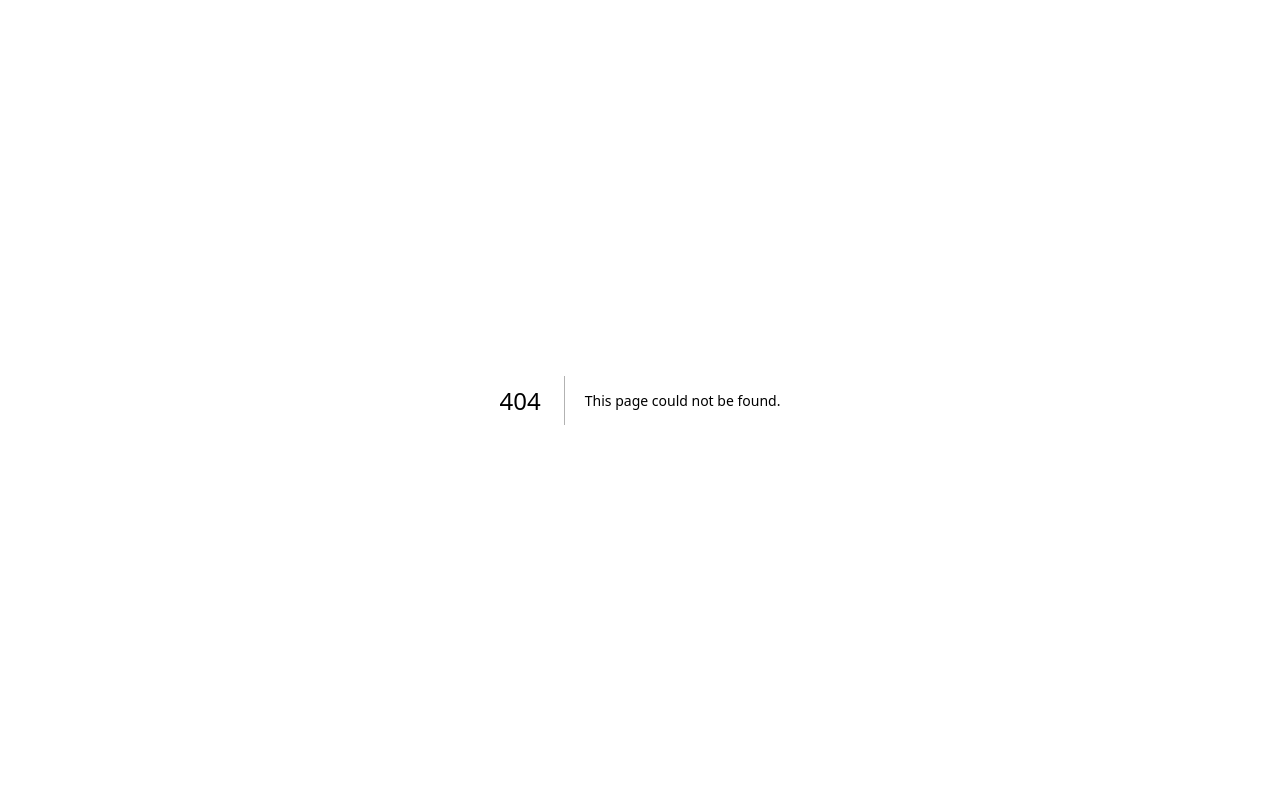
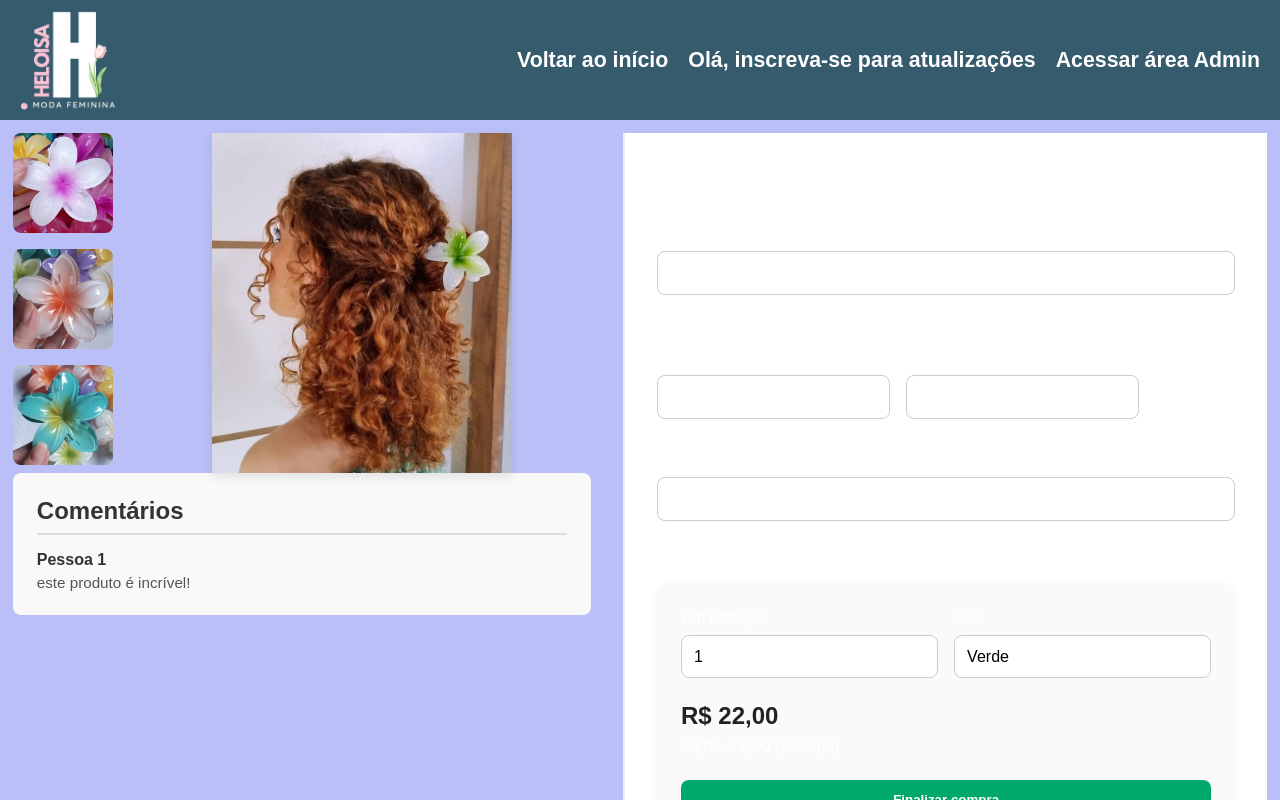
Before and after one commit to MW-Limah/HeloisaWebstore, a Next.js app: page /checkout in a window 1280 px wide. Before the commit this address had no page. Built offline with nearby package versions, Linux system fonts and the light colour scheme.

Commit message:
Criando o campo de checkout

```diff
--- /dev/null
+++ b/src/app/checkout/checkout.module.css
@@ -0,0 +1,198 @@
+.container {
+    display: flex;
+    flex-direction: column;
+    height: 100vh;
+    background: #babff7;
+}
+
+.content {
+    display: flex;
+    gap: 2rem;
+    padding: 1%;
+}
+
+.leftSide {
+    flex: 1;
+}
+
+/* Lado das Imagens */
+
+.gridImages {
+    display: flex;
+    gap: 20px;
+}
+.sideImages {
+    display: flex;
+    flex-direction: column;
+    gap: 1rem;
+}
+
+.sideImages img {
+    cursor: pointer;
+    transition: transform 0.3s ease;
+}
+
+.sideImages img:hover {
+    transform: scale(1.05);
+}
+
+.imageFocused {
+    flex: 1;
+    display: flex;
+    align-items: center;
+    justify-content: center;
+}
+
+.imageFocused img {
+    max-width: 100%;
+    height: auto;
+    box-shadow: 0 4px 10px rgba(0, 0, 0, 0.1);
+}
+
+/* Comentários */
+
+.comments {
+    background-color: #f9f9f9;
+    padding: 1.5rem;
+    border-radius: 8px;
+}
+
+.comments h2 {
+    margin-bottom: 1rem;
+    font-size: 1.5rem;
+    color: #333;
+    border-bottom: 2px solid #ddd;
+    padding-bottom: 0.5rem;
+}
+
+.comments h3 {
+    margin-top: 1rem;
+    margin-bottom: 0.3rem;
+    font-size: 1rem;
+    color: #333;
+}
+
+.comments p {
+    font-size: 0.95rem;
+    color: #555;
+    margin: 0;
+}
+
+/* Animação para troca de imagem */
+
+@keyframes fadeIn {
+    from {
+        opacity: 0;
+        transform: scale(0.98);
+    }
+    to {
+        opacity: 1;
+        transform: scale(1);
+    }
+}
+
+.fadeIn {
+    animation: fadeIn 0.3s ease-in-out;
+}
+
+/* Lado do check-out */
+
+.rightSide {
+    flex: 1;
+    padding: 2rem;
+    background: #fff;
+    border-left: 2px solid #eee;
+    display: flex;
+    flex-direction: column;
+}
+
+.checkoutForm {
+    display: flex;
+    flex-direction: column;
+    gap: 2rem;
+}
+
+.inputGroup {
+    display: flex;
+    flex-direction: column;
+    gap: 0.5rem;
+}
+
+.inputGroup input {
+    padding: 0.75rem;
+    border: 1px solid #ccc;
+    border-radius: 8px;
+    font-size: 1rem;
+}
+
+.contactClient {
+    display: flex;
+    flex-direction: column;
+}
+
+.contactInputs {
+    display: flex;
+    gap: 1rem;
+    flex-wrap: wrap;
+}
+
+.finishing {
+    margin-top: 2rem;
+    display: flex;
+    flex-direction: column;
+    gap: 1.5rem;
+    background: #fafafa;
+    padding: 1.5rem;
+    border-radius: 12px;
+    box-shadow: 0 0 6px rgba(0, 0, 0, 0.05);
+}
+
+.topFinish {
+    display: flex;
+    gap: 1rem;
+    justify-content: space-between;
+    flex-wrap: wrap;
+}
+
+.finishItem {
+    display: flex;
+    flex-direction: column;
+    gap: 0.5rem;
+    flex: 1;
+}
+
+.bottomFinish {
+    display: flex;
+    flex-direction: column;
+    gap: 0.5rem;
+}
+
+.price {
+    font-size: 1.5rem;
+    color: #222;
+}
+
+.buttonFinish {
+    margin-top: 1rem;
+    background: #00a86b;
+    color: white;
+    padding: 0.75rem;
+    border: none;
+    border-radius: 8px;
+    font-weight: bold;
+    cursor: pointer;
+    transition: background 0.3s ease;
+}
+
+.buttonFinish:hover {
+    background: #008c59;
+}
+
+.finishing select {
+    padding: 0.75rem;
+    border: 1px solid #ccc;
+    border-radius: 8px;
+    font-size: 1rem;
+    background-color: white;
+    appearance: none;
+}
--- /dev/null
+++ b/src/app/checkout/page.tsx
@@ -0,0 +1,130 @@
+'use client';
+
+import { useState } from 'react';
+import styles from './checkout.module.css';
+import JustTop from '@/app/components/nav/justTop';
+import Image from 'next/image';
+
+export default function CheckOut() {
+    const [highlighted, setHighlighted] = useState('/images/lineMenu/itens/item9.jpg');
+    const [thumbnails, setThumbnails] = useState([
+        '/images/lineMenu/itens/item1.jpg',
+        '/images/lineMenu/itens/item2.jpg',
+        '/images/lineMenu/itens/item3.jpg',
+    ]);
+
+    const handleImageClick = (clickedImage: string, index: number) => {
+        const newThumbnails = [...thumbnails];
+        newThumbnails[index] = highlighted; // Coloca a imagem em foco no lugar da clicada
+        setHighlighted(clickedImage); // Atualiza o foco com a clicada
+        setThumbnails(newThumbnails); // Atualiza o array lateral
+    };
+
+    return (
+        <div className={styles.container}>
+            <JustTop />
+            <div className={styles.content}>
+                <div className={styles.leftSide}>
+                    <div className={styles.gridImages}>
+                        <div className={styles.sideImages}>
+                            {thumbnails.map((src, index) => (
+                                <Image
+                                    key={index}
+                                    src={src}
+                                    width={100}
+                                    height={100}
+                                    alt={`Imagem ${index + 1}`}
+                                    onClick={() => handleImageClick(src, index)}
+                                    style={{
+                                        cursor: 'pointer',
+                                        border: src === highlighted ? '2px solid #333' : 'none',
+                                        borderRadius: '8px',
+                                        transition: 'transform 0.2s ease',
+                                    }}
+                                    className={styles.fadeIn}
+                                />
+                            ))}
+                        </div>
+                        <div className={styles.imageFocused}>
+                            <Image
+                                src={highlighted}
+                                width={300}
+                                height={300}
+                                alt="Imagem em destaque"
+                                className={styles.fadeIn}
+                            />
+                        </div>
+                    </div>
+
+                    <div className={styles.comments}>
+                        <h2>Comentários</h2>
+                        <h3>Pessoa 1</h3>
+                        <p>este produto é incrível!</p>
+                    </div>
+                </div>
+                <div className={styles.rightSide}>
+                    <form className={styles.checkoutForm}>
+                        <h2>Check-out</h2>
+
+                        <div className={styles.inputGroup}>
+                            <label htmlFor="name">Qual seu nome?</label>
+                            <input type="text" id="name" name="name" required />
+                        </div>
+
+                        <div className={styles.contactClient}>
+                            <h3>Seu contato</h3>
+                            <div className={styles.contactInputs}>
+                                <div className={styles.inputGroup}>
+                                    <label htmlFor="phone">Telefone</label>
+                                    <input type="text" id="phone" name="phone" required />
+                                </div>
+                                <div className={styles.inputGroup}>
+                                    <label htmlFor="email">E-mail</label>
+                                    <input type="email" id="email" name="email" required />
+                                </div>
+                            </div>
+                        </div>
+
+                        <div className={styles.inputGroup}>
+                            <label htmlFor="address">Qual seu endereço?</label>
+                            <input type="text" id="address" name="address" required />
+                        </div>
+
+                        <div className={styles.finishing}>
+                            <div className={styles.topFinish}>
+                                <div className={styles.finishItem}>
+                                    <label htmlFor="quantity">Em estoque</label>
+                                    <select id="quantity" name="quantity" defaultValue="1">
+                                        <option value="1">1</option>
+                                        <option value="2">2</option>
+                                        <option value="3">3</option>
+                                        <option value="4">4</option>
+                                        <option value="5">5</option>
+                                    </select>
+                                </div>
+
+                                <div className={styles.finishItem}>
+                                    <label htmlFor="color">Cor</label>
+                                    <select id="color" name="color" defaultValue="verde">
+                                        <option value="verde">Verde</option>
+                                        <option value="vermelho">Vermelho</option>
+                                        <option value="azul">Azul</option>
+                                        <option value="preto">Preto</option>
+                                    </select>
+                                </div>
+                            </div>
+
+                            <div className={styles.bottomFinish}>
+                                <h3 className={styles.price}>R$ 22,00</h3>
+                                <p>20,00 + 2,00 (entrega)</p>
+                                <button type="submit" className={styles.buttonFinish}>
+                                    Finalizar compra
+                                </button>
+                            </div>
+                        </div>
+                    </form>
+                </div>
+            </div>
+        </div>
+    );
+}
--- a/src/app/components/main/boxMenu/BoxItem.tsx
+++ b/src/app/components/main/boxMenu/BoxItem.tsx
@@ -4,6 +4,7 @@ import { useEffect, useRef, useState } from 'react';
 import { supabase } from '@/app/lib/supabase';
 import styles from './BoxItem.module.css';
 import Image from 'next/image';
+import Link from 'next/link';
 import { PiShoppingCartLight } from 'react-icons/pi';
 
 interface BoxItemData {
@@ -118,7 +119,9 @@ export default function BoxItem() {
                             <div className={styles.priceSide}>
                                 {item.price && <p className={styles.price}>R${item.price} a unidade</p>}
                                 <button className={styles.button}>
-                                    <PiShoppingCartLight />
+                                    <Link href={'/checkout'}>
+                                        <PiShoppingCartLight />
+                                    </Link>
                                 </button>
                             </div>
                         </div>
```
Also changed, not shown: public/images/lineMenu/itens/item9.jpg (added).
